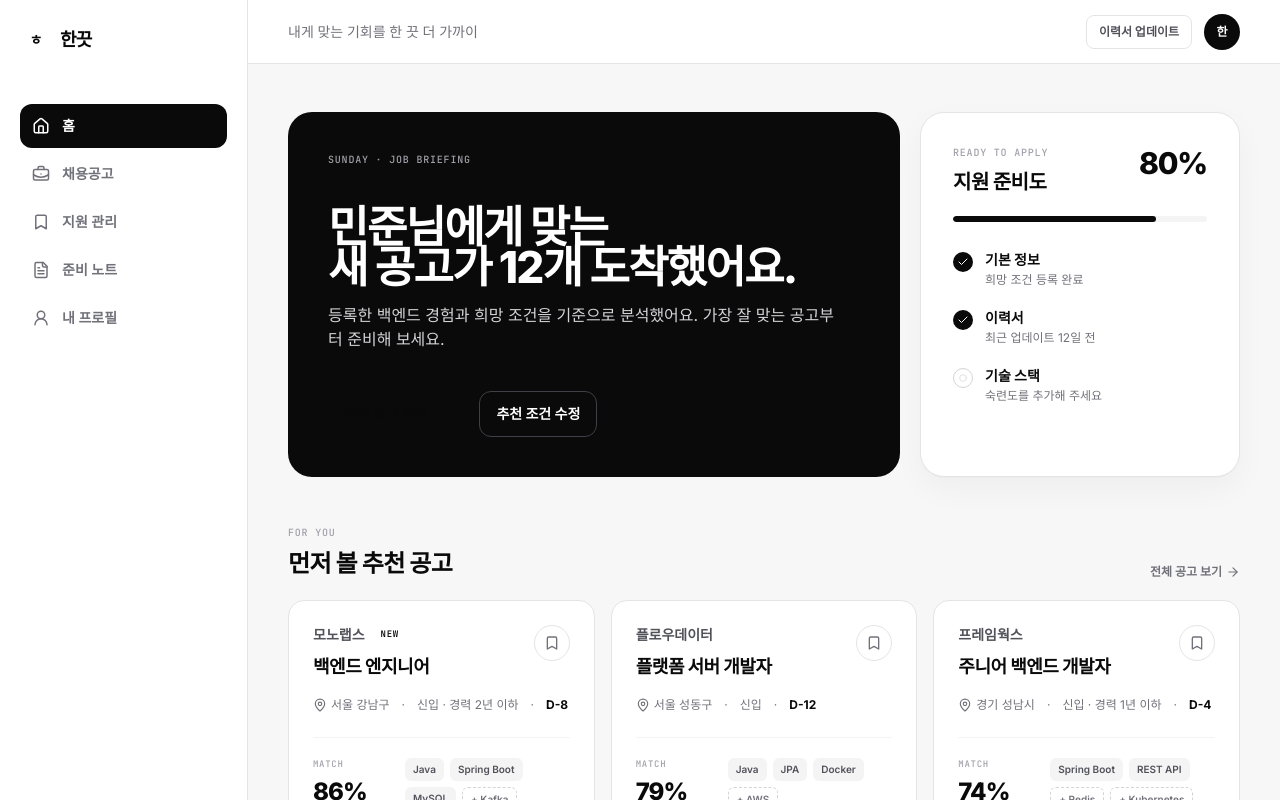
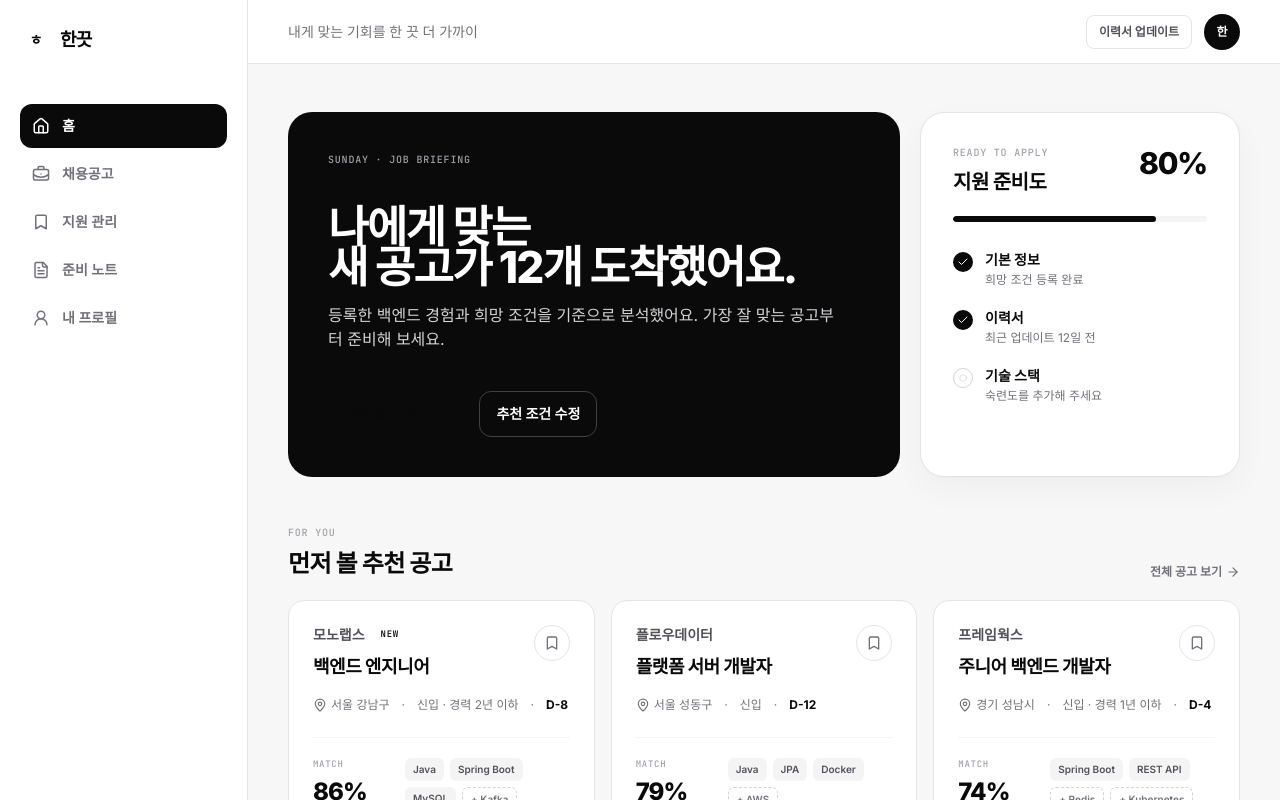
Before and after one commit to JuyoungKim1024/hankkeut_PR, a Next.js app in the folder frontend/: page / in a window 1280 px wide. Shown: the top 800 px of the page. Built offline with nearby package versions, Linux system fonts and the light colour scheme.

Commit message:
design: 로컬 사용자 중심 문구 정리

```diff
--- a/frontend/components/dashboard.tsx
+++ b/frontend/components/dashboard.tsx
@@ -10,7 +10,7 @@ export function Dashboard() {
           <p className="font-mono-label text-[10px] uppercase text-ink-400">Sunday · Job briefing</p>
           <div className="mt-10 max-w-2xl">
             <h1 className="text-3xl font-black leading-tight tracking-tightest sm:text-4xl lg:text-[44px]">
-              민준님에게 맞는
+              나에게 맞는
               <br />새 공고가 <span className="text-accent">12개</span> 도착했어요.
             </h1>
             <p className="mt-4 max-w-lg text-sm leading-6 text-ink-300 sm:text-base">
```
